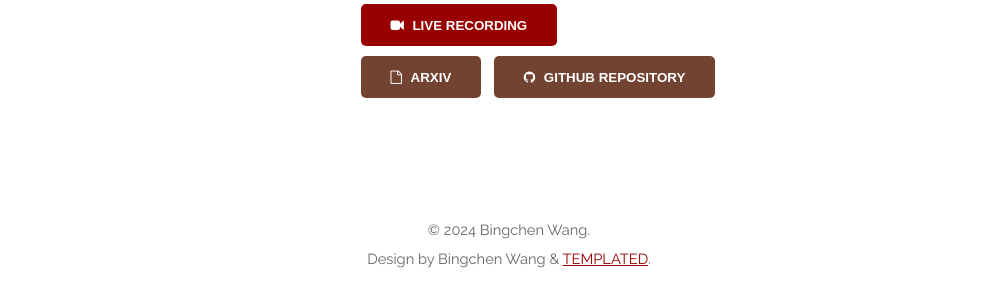
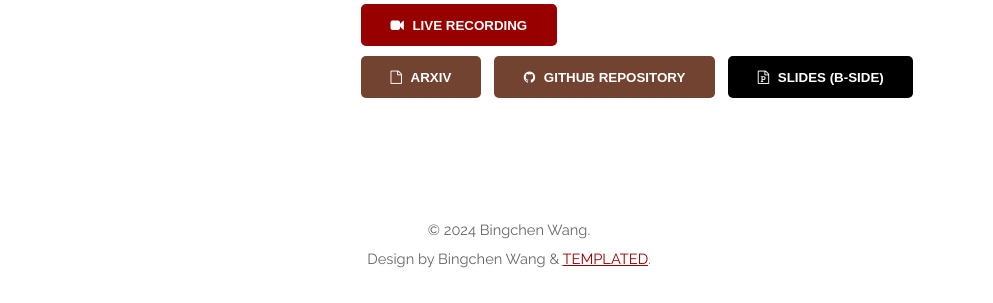
Before and after one commit to bingchen-wang/bingchen-wang.github.io, a plain HTML site: page publications.html in a window 1280 px wide. Shown: the part 1818-2121 px from the top of the page, without its empty margins (131-1124 px from the left). Drawn offline with Linux system fonts and the light colour scheme.

Commit message:
Paid with Models Slides B-side.

```diff
--- a/publications.html
+++ b/publications.html
@@ -82,6 +82,11 @@
 								<button onclick="window.open('https://github.com/bingchen-wang/paid-with-models', '_blank')"
 								style="margin-top: 10px; margin-right: 10px; background-color: #734332; color: white; border: none; border-radius: 5px; cursor: pointer;">
 								<i class="icon fa-github" style="margin-right: 5px;"></i> GitHub Repository
+								</button>
+
+								<button onclick="window.open('files/CollabML EOP Meeting paid with models.pdf', '_blank')"
+								style="margin-top: 10px; margin-right: 10px; background-color: #000000; color: white; border: none; border-radius: 5px; cursor: pointer;">
+								<i class="icon fa-file-powerpoint-o" style="margin-right: 5px;"></i> Slides (B-side)
 								</button>
 
 								<!-- Abstract content -->
```
Also changed, not shown: 2 other files.
